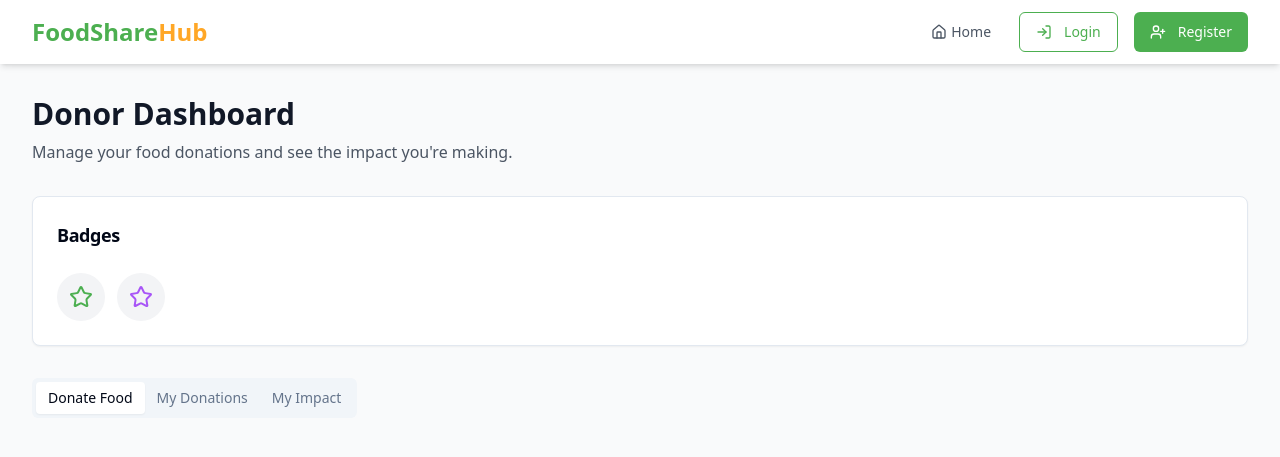
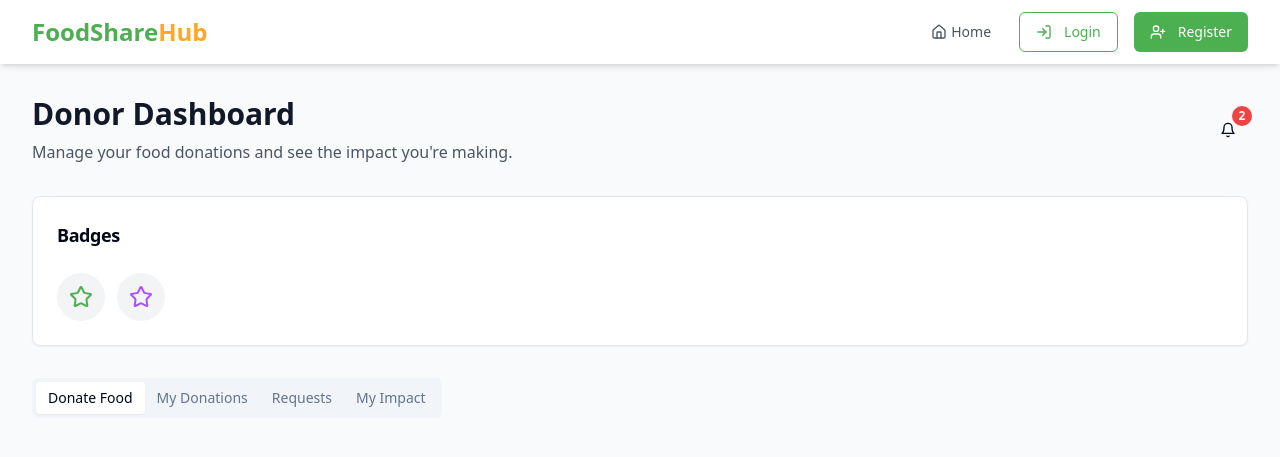
Before and after one commit to yadu04/fd2, a React (Vite) app: page /donor in a window 1280 px wide. Shown: the top 457 px of the page. Built offline with nearby package versions, Linux system fonts and the light colour scheme.

Commit message:
feat: Add donor dashboard notifications
Add notifications for food requests, donation completion, and receiver messages to the donor dashboard.

```diff
--- /dev/null
+++ b/src/components/notifications/NotificationBell.tsx
@@ -0,0 +1,99 @@
+
+import { useState } from "react";
+import { Bell } from "lucide-react";
+import {
+  Popover,
+  PopoverContent,
+  PopoverTrigger,
+} from "@/components/ui/popover";
+import { Button } from "@/components/ui/button";
+import { Badge } from "@/components/ui/badge";
+
+interface Notification {
+  id: number;
+  message: string;
+  type: "request" | "completion" | "message";
+  read: boolean;
+  timestamp: string;
+}
+
+const NotificationBell = () => {
+  const [notifications, setNotifications] = useState<Notification[]>([
+    {
+      id: 1,
+      message: "Hope Shelter requested your vegetable donation",
+      type: "request",
+      read: false,
+      timestamp: new Date().toISOString(),
+    },
+    {
+      id: 2,
+      message: "Children's Center completed pickup of bread donation",
+      type: "completion",
+      read: false,
+      timestamp: new Date().toISOString(),
+    }
+  ]);
+
+  const unreadCount = notifications.filter(n => !n.read).length;
+
+  const markAllAsRead = () => {
+    setNotifications(notifications.map(n => ({ ...n, read: true })));
+  };
+
+  return (
+    <Popover>
+      <PopoverTrigger asChild>
+        <Button variant="ghost" size="icon" className="relative">
+          <Bell className="h-5 w-5" />
+          {unreadCount > 0 && (
+            <Badge
+              className="absolute -top-1 -right-1 h-5 w-5 flex items-center justify-center p-0 text-xs bg-red-500"
+              variant="destructive"
+            >
+              {unreadCount}
+            </Badge>
+          )}
+        </Button>
+      </PopoverTrigger>
+      <PopoverContent className="w-80">
+        <div className="flex justify-between items-center mb-2">
+          <h4 className="font-semibold">Notifications</h4>
+          {unreadCount > 0 && (
+            <Button
+              variant="ghost"
+              size="sm"
+              onClick={markAllAsRead}
+              className="text-xs"
+            >
+              Mark all as read
+            </Button>
+          )}
+        </div>
+        <div className="space-y-2">
+          {notifications.length > 0 ? (
+            notifications.map((notification) => (
+              <div
+                key={notification.id}
+                className={`p-3 rounded-lg border ${
+                  notification.read ? 'bg-gray-50' : 'bg-blue-50 border-blue-100'
+                }`}
+              >
+                <p className="text-sm">{notification.message}</p>
+                <span className="text-xs text-gray-500">
+                  {new Date(notification.timestamp).toLocaleString()}
+                </span>
+              </div>
+            ))
+          ) : (
+            <p className="text-sm text-gray-500 text-center py-4">
+              No notifications
+            </p>
+          )}
+        </div>
+      </PopoverContent>
+    </Popover>
+  );
+};
+
+export default NotificationBell;
--- /dev/null
+++ b/src/components/notifications/RequestsList.tsx
@@ -0,0 +1,98 @@
+
+import { useState } from "react";
+import { Card, CardContent, CardHeader, CardTitle } from "@/components/ui/card";
+import { Button } from "@/components/ui/button";
+import { useToast } from "@/hooks/use-toast";
+
+interface Request {
+  id: number;
+  foodName: string;
+  receiverName: string;
+  timestamp: string;
+  status: "pending" | "approved" | "rejected";
+}
+
+const RequestsList = () => {
+  const { toast } = useToast();
+  const [requests, setRequests] = useState<Request[]>([
+    {
+      id: 1,
+      foodName: "Fresh Vegetables",
+      receiverName: "Hope Shelter",
+      timestamp: new Date().toISOString(),
+      status: "pending"
+    }
+  ]);
+
+  const handleRequestAction = (requestId: number, action: "approve" | "reject") => {
+    setRequests(requests.map(request =>
+      request.id === requestId
+        ? { ...request, status: action === "approve" ? "approved" : "rejected" }
+        : request
+    ));
+
+    toast({
+      title: `Request ${action === "approve" ? "Approved" : "Rejected"}`,
+      description: `You have ${action === "approve" ? "approved" : "rejected"} the donation request.`,
+    });
+  };
+
+  return (
+    <Card>
+      <CardHeader>
+        <CardTitle>Donation Requests</CardTitle>
+      </CardHeader>
+      <CardContent>
+        <div className="space-y-4">
+          {requests.length > 0 ? (
+            requests.map((request) => (
+              <div
+                key={request.id}
+                className="border rounded-lg p-4 space-y-3"
+              >
+                <div>
+                  <h4 className="font-semibold">{request.foodName}</h4>
+                  <p className="text-sm text-gray-500">
+                    Requested by: {request.receiverName}
+                  </p>
+                  <p className="text-xs text-gray-400">
+                    {new Date(request.timestamp).toLocaleString()}
+                  </p>
+                </div>
+
+                {request.status === "pending" ? (
+                  <div className="flex gap-2">
+                    <Button
+                      onClick={() => handleRequestAction(request.id, "approve")}
+                      className="bg-brand-green hover:bg-brand-green-dark"
+                    >
+                      Approve
+                    </Button>
+                    <Button
+                      variant="outline"
+                      onClick={() => handleRequestAction(request.id, "reject")}
+                    >
+                      Reject
+                    </Button>
+                  </div>
+                ) : (
+                  <p className={`text-sm font-medium ${
+                    request.status === "approved"
+                      ? "text-green-600"
+                      : "text-red-600"
+                  }`}>
+                    {request.status === "approved" ? "Approved" : "Rejected"}
+                  </p>
+                )}
+              </div>
+            ))
+          ) : (
+            <p className="text-center text-gray-500">No pending requests</p>
+          )}
+        </div>
+      </CardContent>
+    </Card>
+  );
+};
+
+export default RequestsList;
--- a/src/pages/DonorDashboard.tsx
+++ b/src/pages/DonorDashboard.tsx
@@ -1,4 +1,3 @@
-
 import { useState, useEffect } from "react";
 import { Card, CardContent, CardDescription, CardHeader, CardTitle } from "@/components/ui/card";
 import { Tabs, TabsContent, TabsList, TabsTrigger } from "@/components/ui/tabs";
@@ -8,8 +7,9 @@ import Footer from "@/components/Footer";
 import DonationForm from "@/components/DonationForm";
 import FoodCard from "@/components/FoodCard";
 import DonorBadges from "@/components/DonorBadges";
+import NotificationBell from "@/components/notifications/NotificationBell";
+import RequestsList from "@/components/notifications/RequestsList";
 
-// Import mock data
 import mockFoodData from "@/data/foodData.json";
 
 const DonorDashboard = () => {
@@ -17,22 +17,15 @@ const DonorDashboard = () => {
   const [activeTab, setActiveTab] = useState("donate");
   const { toast } = useToast();
 
-  // Simulate fetching donor's donations from the "database"
   useEffect(() => {
-    // Filter donations by donorId 1 (for demo purposes)
-    const donorId = 1; // In a real app, this would come from authentication
-
-    // Get base donations from mockData
+    const donorId = 1;
     const baseDonations = mockFoodData.filter(item => item.donorId === donorId);
-
-    // Check localStorage for any new donations
     const newDonationsString = localStorage.getItem('newDonations');
     let allDonations = [...baseDonations];
 
     if (newDonationsString) {
       try {
         const newDonations = JSON.parse(newDonationsString);
-        // Only include this donor's donations
         const myNewDonations = newDonations.filter((item: any) => item.donorId === donorId);
         allDonations = [...baseDonations, ...myNewDonations];
       } catch (e) {
@@ -44,10 +37,7 @@ const DonorDashboard = () => {
   }, []);
 
   const handleNewDonation = (donation: any) => {
-    // Add the new donation to the state
     setMyDonations(prev => [donation, ...prev]);
-
-    // Store in localStorage so receivers can see it
     let newDonations = [];
     const newDonationsString = localStorage.getItem('newDonations');
 
@@ -59,7 +49,6 @@ const DonorDashboard = () => {
       }
     }
 
-    // Add the new donation to the list
     newDonations.push(donation);
     localStorage.setItem('newDonations', JSON.stringify(newDonations));
 
@@ -68,7 +57,6 @@ const DonorDashboard = () => {
       description: "Your food donation has been posted successfully and is now available for receivers.",
     });
 
-    // Switch to the "My Donations" tab to show the new donation
     setActiveTab("donations");
   };
 
@@ -78,17 +66,20 @@ const DonorDashboard = () => {
 
       <div className="flex-grow bg-gray-50 py-8">
         <div className="max-w-7xl mx-auto px-4 sm:px-6 lg:px-8">
-          <div className="mb-8">
-            <h1 className="text-3xl font-bold text-gray-900">Donor Dashboard</h1>
-            <p className="text-gray-600 mt-2">
-              Manage your food donations and see the impact you're making.
-            </p>
+          <div className="flex justify-between items-center mb-8">
+            <div>
+              <h1 className="text-3xl font-bold text-gray-900">Donor Dashboard</h1>
+              <p className="text-gray-600 mt-2">
+                Manage your food donations and see the impact you're making.
+              </p>
+            </div>
+            <NotificationBell />
           </div>
 
           <div className="mb-8">
             <DonorBadges
               donationCount={myDonations.length}
-              reviewScore={4.5} // This would come from actual reviews in a real app
+              reviewScore={4.5}
             />
           </div>
 
@@ -96,6 +87,7 @@ const DonorDashboard = () => {
             <TabsList className="mb-8">
               <TabsTrigger value="donate">Donate Food</TabsTrigger>
               <TabsTrigger value="donations">My Donations</TabsTrigger>
+              <TabsTrigger value="requests">Requests</TabsTrigger>
               <TabsTrigger value="impact">My Impact</TabsTrigger>
             </TabsList>
 
@@ -148,6 +140,10 @@ const DonorDashboard = () => {
                   </CardContent>
                 </Card>
               )}
+            </TabsContent>
+
+            <TabsContent value="requests">
+              <RequestsList />
             </TabsContent>
 
             <TabsContent value="impact">
```
